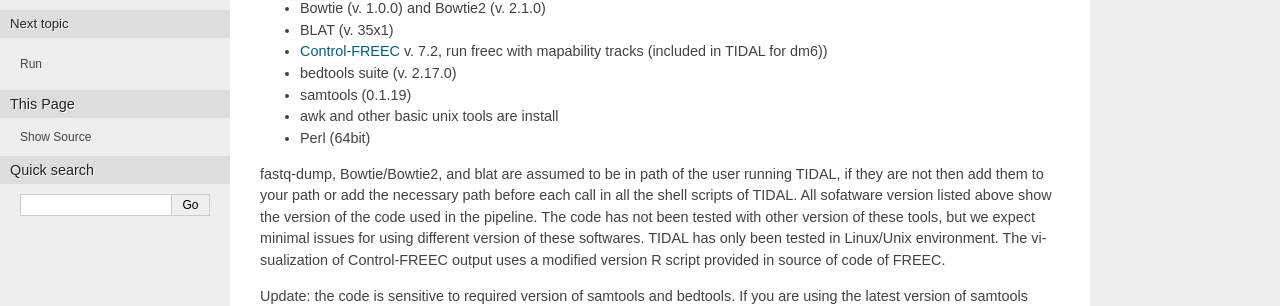
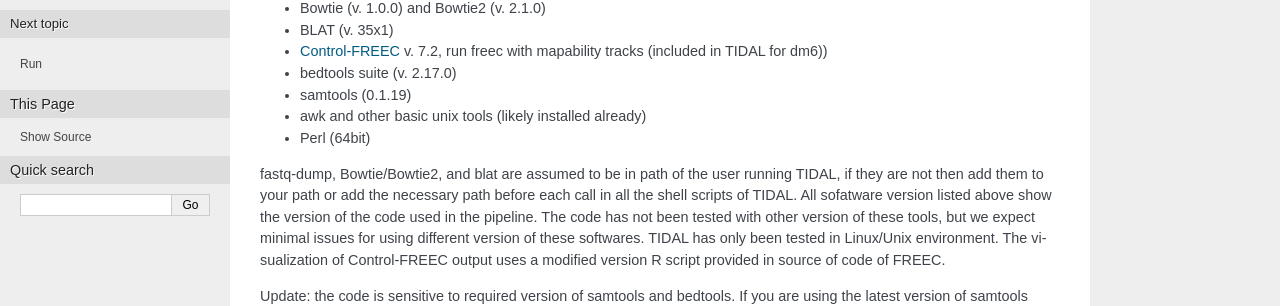
Before and after one commit to laulabbrandeis/TIDAL, a Sphinx documentation site: the page built from docs/source/installation.rst, in a window 1280 px wide and 900 px high. Shown: the part 278-584 px from the top of the window. Built offline with Sphinx 7.4.7, drawn with Linux system fonts in a browser that asks for light colours.

```diff
--- a/docs/source/installation.rst
+++ b/docs/source/installation.rst
@@ -13,7 +13,7 @@
 - `Control-FREEC <http://bioinfo-out.curie.fr/projects/freec/>`_ v. 7.2, run freec with mapability tracks (included in TIDAL for dm6))
 - bedtools suite (v. 2.17.0)
 - samtools (0.1.19)
-- awk and other basic unix tools are install
+- awk and other basic unix tools (likely installed already)
 - Perl (64bit)
 
 fastq-dump, Bowtie/Bowtie2, and blat are assumed to be in path of the user running TIDAL, if they are not then add them to your path or add the necessary path before each call in all the shell scripts of TIDAL. All sofatware version listed above show the version of the code used in the pipeline. The code has not been tested with other version of these tools, but we expect minimal issues for using different version of these softwares. TIDAL has only been tested in Linux/Unix environment. The visualization of Control-FREEC output uses a modified version R script provided in source of code of FREEC.
```
